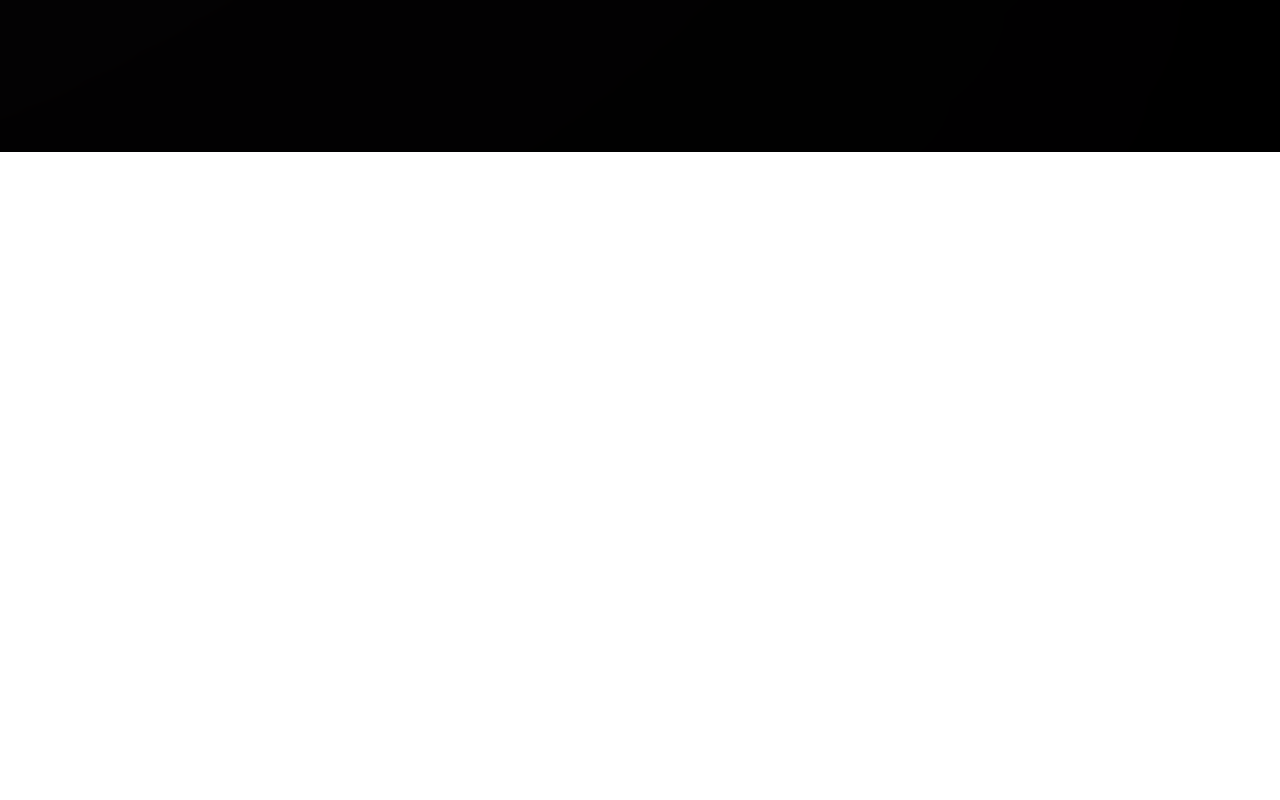
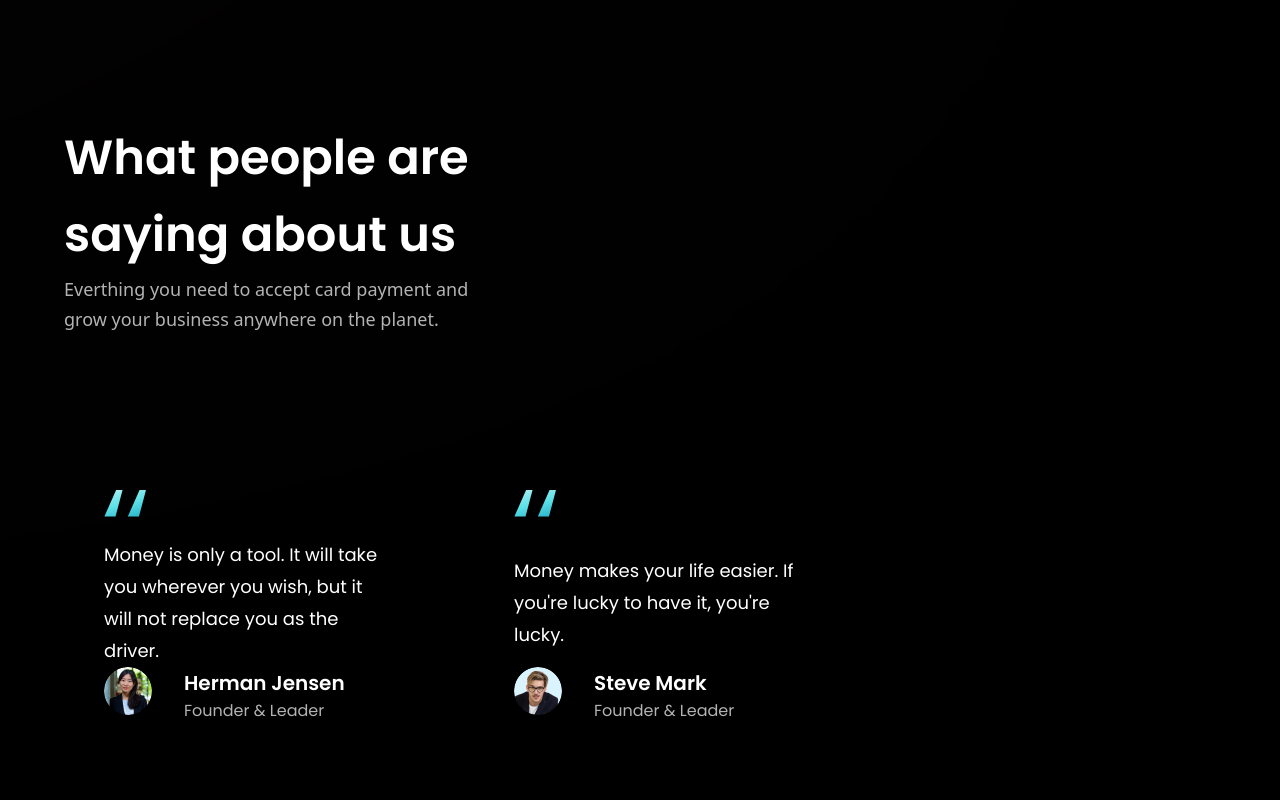
Before and after one commit to Gurmuked/payment-method, a React (Vite) app in the folder payment-method/: page / in a window 1280 px wide. Shown: the part 2840-3640 px from the top of the page. Before the commit the page ends 2992 px from the top, so only its background shows below. Built offline with nearby package versions, Linux system fonts and the light colour scheme.

Commit message:
completed part of testimonials and feedback

```diff
--- a/payment-method/src/components/Feedback.jsx
+++ b/payment-method/src/components/Feedback.jsx
@@ -1,9 +1,25 @@
-import React from 'react'
+import React from 'react';
+import { quotes } from '../assets';
 
-const Feedback = () => {
-  return (
-    <div>Feedback</div>
+const Feedback = ({content, name, title, img}) => (
+  <div className='flex justify-between flex-col px-10 py-12 rounded-[20px] max-w-[370px] md:mr-10 sm:mr-5 mr-0 my-5 feedback-card'>
+     <img src={quotes} alt='Double_qoutes' className='w-[42px] h-[72px] object-contain'/>
+     <p className='font-poppins font-normal text-[18px] leading-[32px] text-white'>
+         {content}
+     </p>
+     <div className='flex flex-row'>
+        <img src={img} alt={name}  className='w-[48px] h-[48px] rounded-full'/>
+         <div className='flex flex-col ml-8'>
+            <h4 className='font-poppins font-semibold text-[20px] leading-[32px] text-white'>
+              {name}
+            </h4>
+            <p className='font-poppins font-normal text-[16px] leading-[24px] text-dimWhite'>
+               {title}
+            </p>
+         </div>
+      </div>
+  </div>
+
   )
-}
 
 export default Feedback
--- a/payment-method/src/components/Testimonials.jsx
+++ b/payment-method/src/components/Testimonials.jsx
@@ -1,9 +1,28 @@
-import React from 'react'
+import React from 'react';
+import styles from '../style';
+import {feedback} from '../constants';
+import FeedbackCard from './Feedback';
 
-const Testimonials = () => {
-  return (
-    <div>Testimonials</div>
-  )
-}
+const Testimonials = () => (
+  <section className={`${styles.paddingY} ${styles.flexCenter} flex-col relative`}>
+    <div className='w-full flex justify-between items-centermd:flex-row flex-col sm:mb-16 mb-6 relative z-[1]'>
+        <h4 className={`${styles.heading2}`}>
+          What people are <br className='sm:block hidden'/> saying about us
+        </h4>
+        <div className='w-full md:mt-0 mt-6'>
+        <p className={`$${styles.paragraph} text-left max-w-[450px]`}>
+          Everthing you need to accept card payment and grow your business anywhere on the planet.
+        </p>
+
+        </div>
+      </div>
+
+      <div className='flex flex-wrap sm:justify-start justify-center w-full feedback-container relative z-[2]'>
+          {feedback.map((card) => (
+            <FeedbackCard key={card.id} {...card} />
+            ))}
+      </div>
+  </section>
+)
 
 export default Testimonials
```
